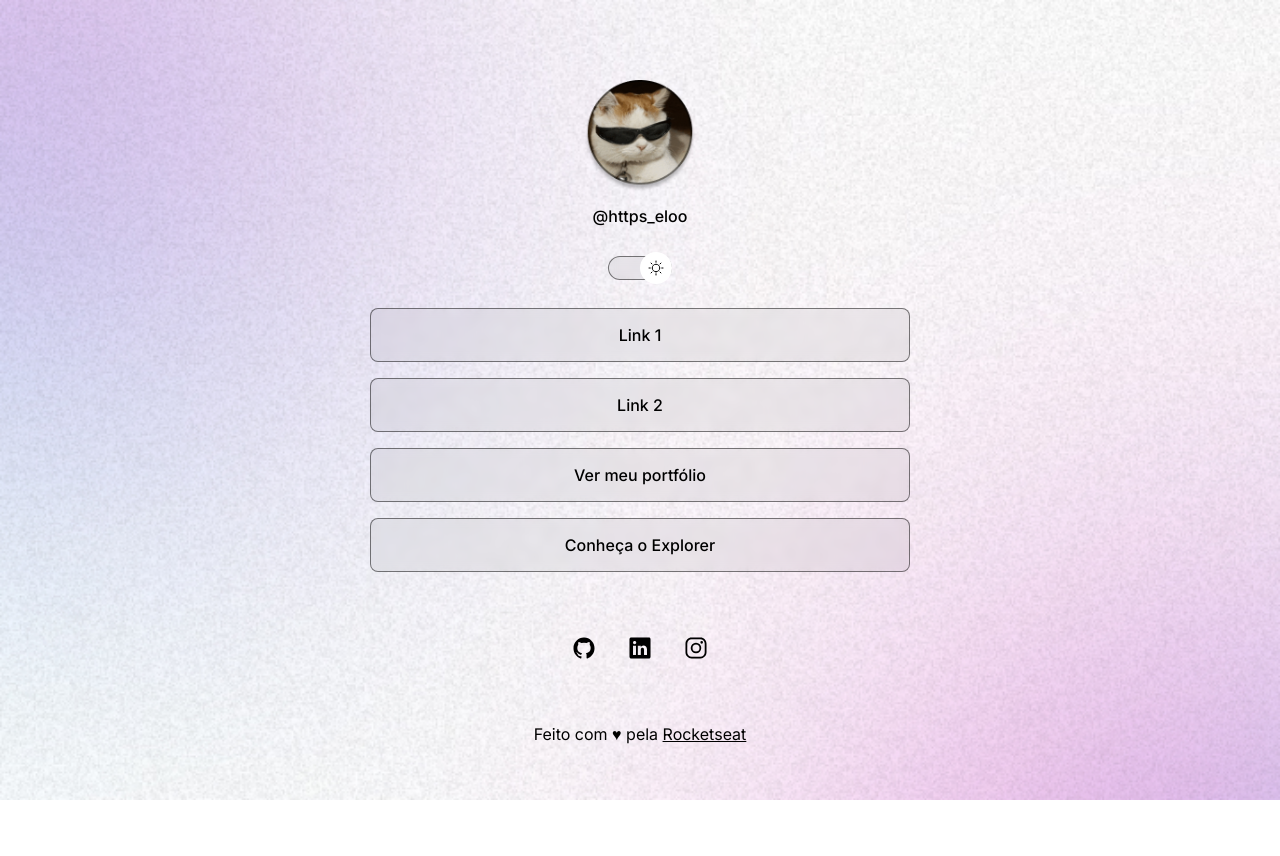
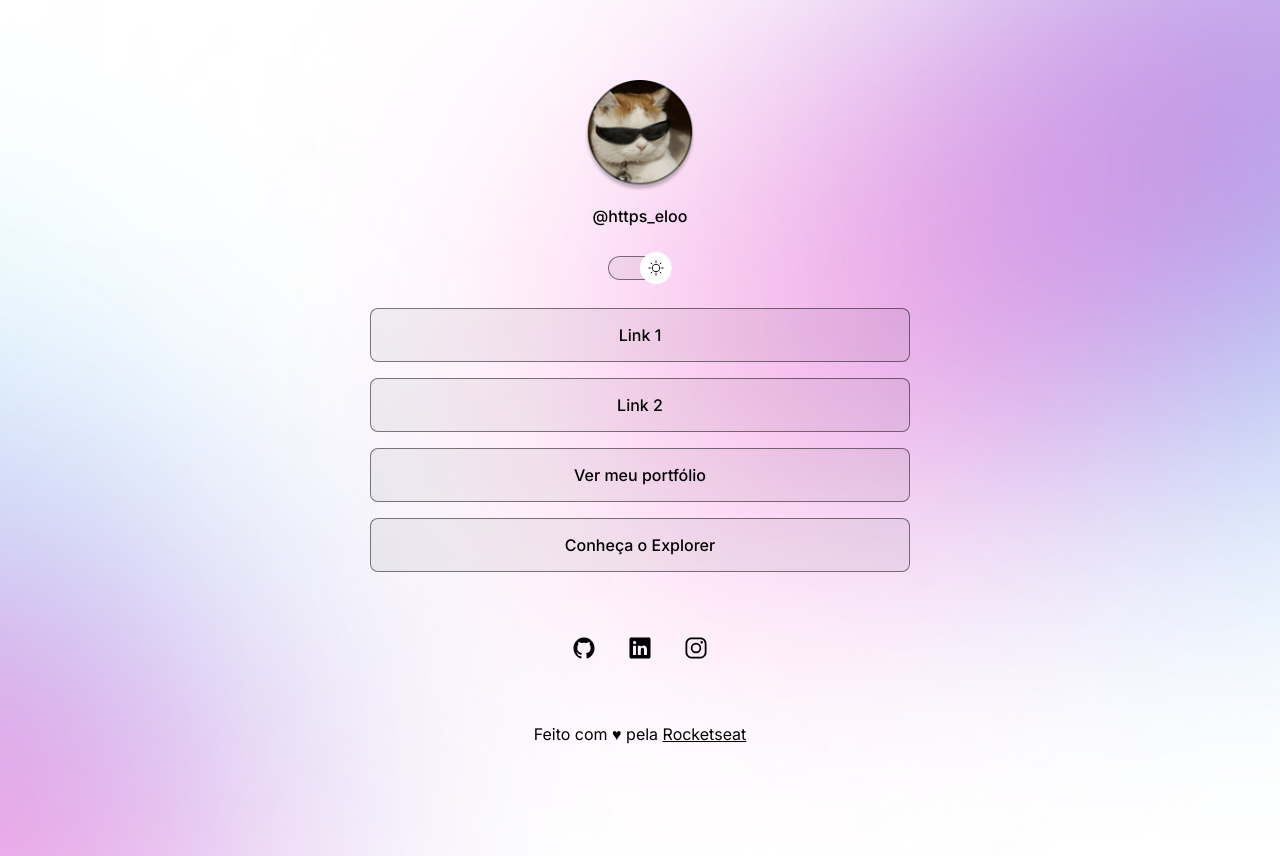
Before and after one commit to ElloTyminski/projeto-rocketseat, a plain HTML site: page index.html in a window 1280 px wide. Both pictures are taken after a click on the element 640 px from the left and 267 px from the top of the page. Before the commit the page ends 800 px from the top, so only its background shows below. Drawn offline with nearby package versions, Linux system fonts and the light colour scheme.

Commit message:
changed background based on media

```diff
--- a/style.css
+++ b/style.css
@@ -34,8 +34,11 @@ body {
   /* jeito mais facil!! : */
   /* background: color image repeat position/size */
   background: var(--bg-url) no-repeat top center/cover;
+  height: 100vh;
+  /* viewport height  */
 }
 
+/* modificando a imagem de fundo baseada no tamanho do dispositivo  */
 body * {
   font-family: "Inter", sans-serif;
   color: var(--text-color);
@@ -176,3 +179,15 @@ footer {
   padding: 24px 0;
   text-align: center;
 }
+
+/* media queries  */
+@media (min-width: 700px) {
+  :root {
+    --bg-url: url(./assets/bg-desktop.jpg);
+  }
+
+  .light {
+    --bg-url: url(./assets/bg-desktop-light.jpg);
+  }
+}
+/* isso td só funciona se tiver a linha "<meta name="viewport" content="width=device-width, initial-scale=1.0" />" */
```
